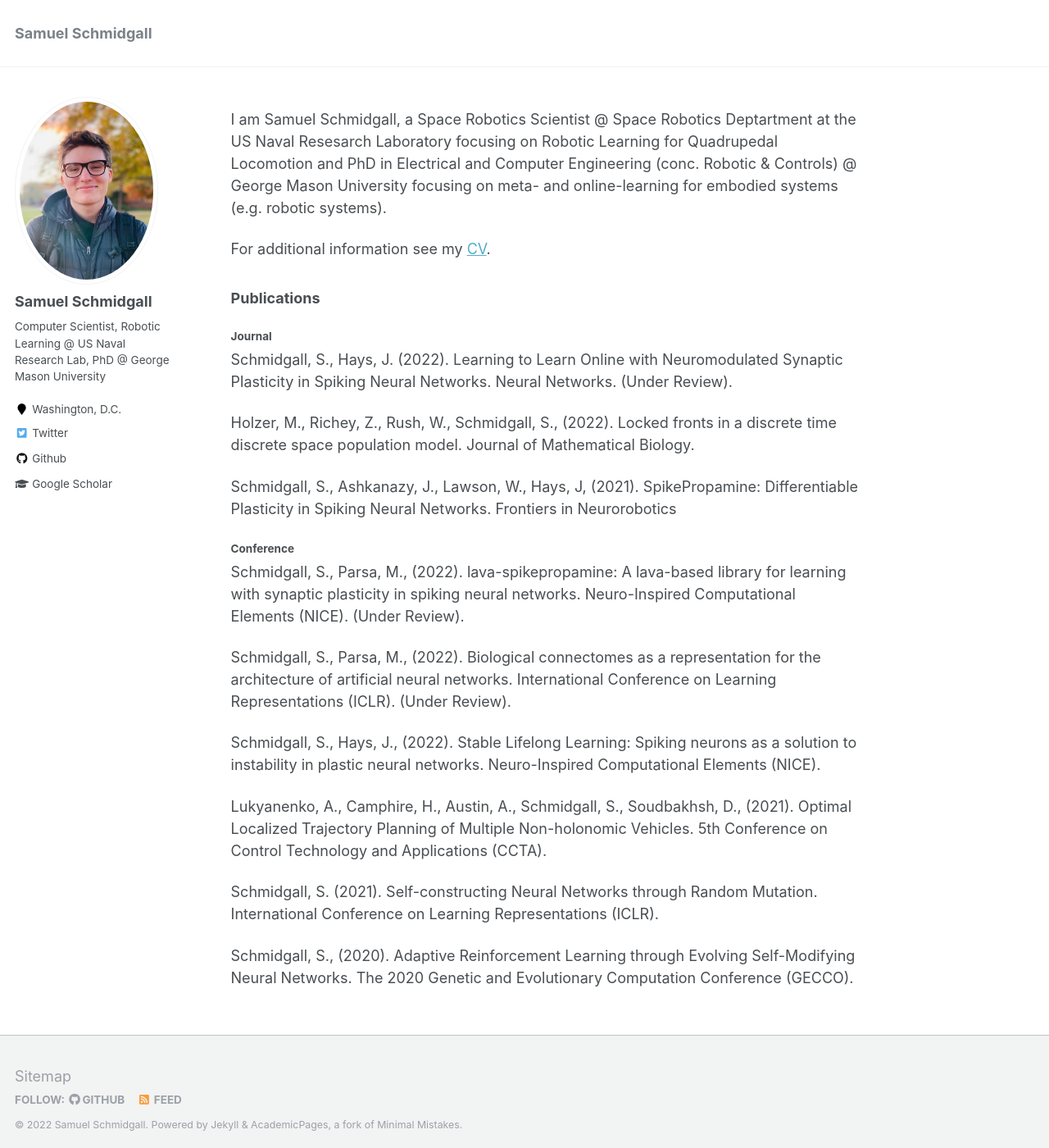
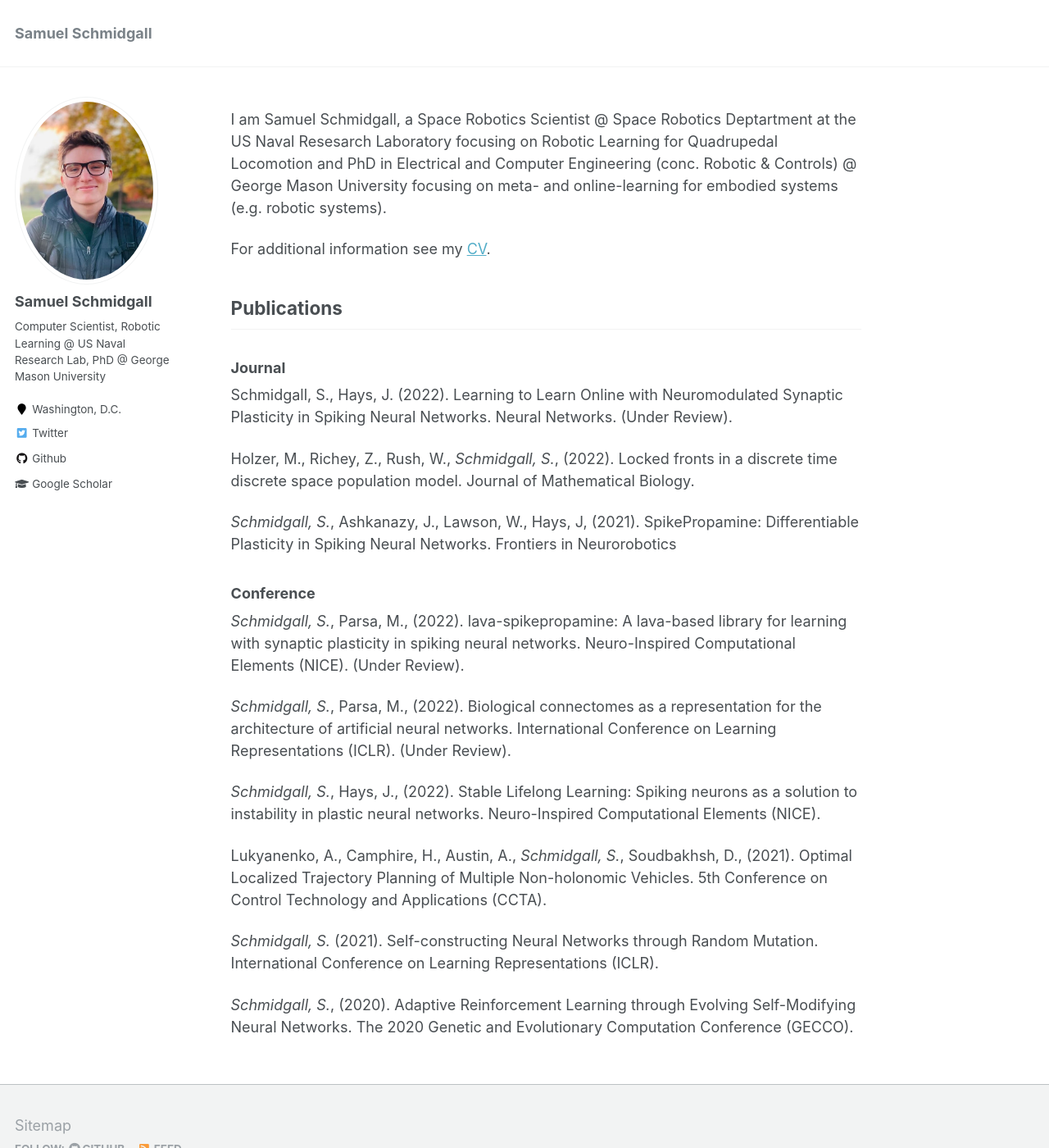
Before and after one commit to SamuelSchmidgall/SamuelSchmidgall.github.io, a Jekyll site: the page built from _pages/about.md, in a window 1280 px wide and 1400 px high. Shown: the whole window at 82% size. Built offline with Jekyll 4.4.1, drawn with Linux system fonts in a browser that asks for light colours.

Commit message:
added pubs

```diff
--- a/_pages/about.md
+++ b/_pages/about.md
@@ -20,48 +20,48 @@ on meta- and online-learning for embodied systems (e.g. robotic systems).
 For additional information see my [CV](https://github.com/SamuelSchmidgall/SamuelSchmidgall.github.io/blob/master/_data/SamuelSchmidgallCV.pdf).
 
 
-### Publications
+## Publications
 
-#### Journal
+### Journal
 
 
 Schmidgall, S., Hays, J. (2022). Learning to Learn Online
 with Neuromodulated Synaptic Plasticity in Spiking Neural Networks.
 Neural Networks. (Under Review).
 
-Holzer, M., Richey, Z., Rush, W., Schmidgall, S., (2022).
+Holzer, M., Richey, Z., Rush, W., *Schmidgall, S.*, (2022).
 Locked fronts in a discrete time discrete space population model. Journal
 of Mathematical Biology.
 
 
-Schmidgall, S., Ashkanazy, J., Lawson, W., Hays, J, (2021).
+*Schmidgall, S.*, Ashkanazy, J., Lawson, W., Hays, J, (2021).
 SpikePropamine: Differentiable Plasticity in Spiking Neural Networks.
 Frontiers in Neurorobotics
 
-#### Conference
+### Conference
 
-Schmidgall, S., Parsa, M., (2022).
+*Schmidgall, S.*, Parsa, M., (2022).
 lava-spikepropamine: A lava-based library for learning with
 synaptic plasticity in spiking neural networks. Neuro-Inspired
 Computational Elements (NICE). (Under Review).
 
-Schmidgall, S., Parsa, M., (2022). Biological connectomes
+*Schmidgall, S.*, Parsa, M., (2022). Biological connectomes
 as a representation for the architecture of artificial neural networks.
 International Conference on Learning Representations (ICLR). (Under Review).
 
-Schmidgall, S., Hays, J., (2022). Stable Lifelong Learning:
+*Schmidgall, S.*, Hays, J., (2022). Stable Lifelong Learning:
 Spiking neurons as a solution to instability in plastic neural networks.
 Neuro-Inspired Computational Elements (NICE).
 
-Lukyanenko, A., Camphire, H., Austin, A., Schmidgall, S.,
+Lukyanenko, A., Camphire, H., Austin, A., *Schmidgall, S.*,
 Soudbakhsh, D., (2021). Optimal Localized Trajectory Planning of Multiple
 Non-holonomic Vehicles. 5th Conference on Control Technology and
 Applications (CCTA).
 
-Schmidgall, S. (2021). Self-constructing Neural Networks
+*Schmidgall, S.* (2021). Self-constructing Neural Networks
 through Random Mutation. International Conference on Learning
 Representations (ICLR).
 
-Schmidgall, S., (2020). Adaptive Reinforcement Learning
+*Schmidgall, S.*, (2020). Adaptive Reinforcement Learning
 through Evolving Self-Modifying Neural Networks. The 2020 Genetic
 and Evolutionary Computation Conference (GECCO).
```
